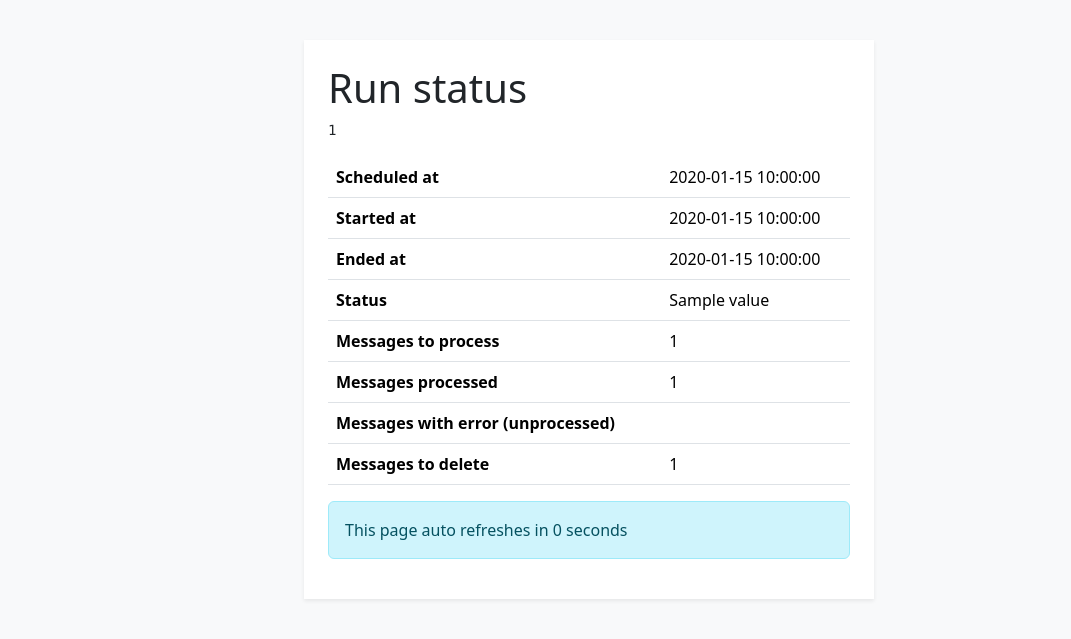
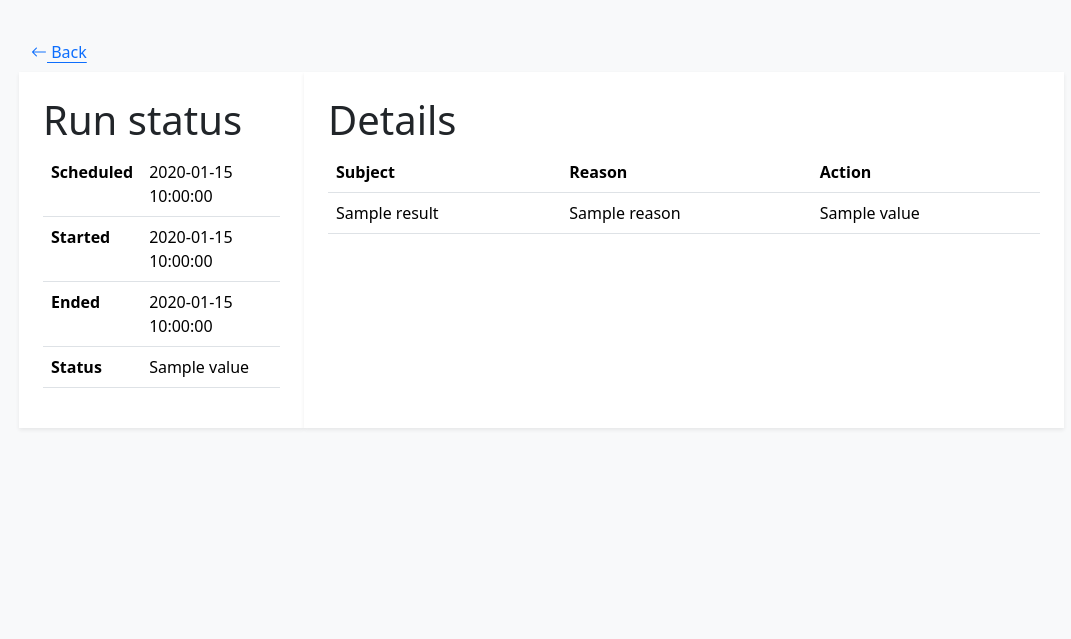
Before and after one commit to deep-learning-for-humans/spam-slaya, a Flask app: template app/templates/run_status.html in a window 1280 px wide. Shown: the top 639 px of the page, without its empty margins (51-1122 px from the left). Run offline with Flask 3, Linux system fonts and the light colour scheme; the template is opened without the code that fills it: most values are stand-ins (such as "Sample title", 1, 10 or a date in 2020).

Commit message:
Record reason & Better run status page
Also redirect to run_status once a run is scheduled

```diff
--- a/app/models.py
+++ b/app/models.py
@@ -57,6 +57,7 @@ class RunBatch(db.Model):
     batch_id = Column(UUID(as_uuid=True), default=uuid.uuid4)
     message_id = Column(String, nullable=False)
     subject = Column(String, nullable=True)
+    reason = Column(String, nullable=True)
     action = Column(Enum(MessageActionEnum), nullable=False, default=MessageActionEnum.TBD)
     errors = Column(String, nullable=True)
 
--- a/app/tasks.py
+++ b/app/tasks.py
@@ -184,6 +184,7 @@ def process_batch(credentials, batch_id, open_api_key):
                 print(f"Message {subject} Inference: {ai_inference}")
 
                 message.subject = subject
+                message.reason = ai_inference.reason
                 message.action = MessageActionEnum[ai_inference.action]
 
                 if ai_inference.action.upper() == "DELETE":
--- a/app/templates/run_status.html
+++ b/app/templates/run_status.html
@@ -3,33 +3,40 @@
 {% block title %}Run Status{% endblock %}
 
 {% block meta %}
+{% if model.run.status.value == "QUEUED" or model.run.status.value == "PROCESSING" %}
 <meta http-equiv="refresh" content="5" >
+{% endif %}
 {% endblock %}
 
 {% block body %}
 
+<div class="row mb-2">
+    <div class="col">
+        <a class="link-offset-2" href="{{ url_for('home') }}"><i class="bi-arrow-left"></i> Back</a>
+    </div>
+</div>
 <div class="row">
-    <div class="col-6 offset-3 bg-white shadow-sm p-4">
+    <div class="col-3 bg-white shadow-sm p-4">
         <h1>Run status</h1>
-        <pre>{{ model.run.id }}</pre>
         <table class="table table-hover">
             <tbody>
                 <tr>
-                    <th>Scheduled at</th>
+                    <th width="11">Scheduled</th>
                     <td>{{ model.run.scheduled_at.strftime("%Y-%m-%d %H:%M:%S") }}</td>
                 </tr>
                 <tr>
-                    <th>Started at</th>
-                    <td>{{ model.run.started_at.strftime("%Y-%m-%d %H:%M:%S") }}</td>
+                    <th>Started</th>
+                    <td>{{ model.run.started_at.strftime("%Y-%m-%d %H:%M:%S") if model.run.started_at }}</td>
                 </tr>
                 <tr>
-                    <th>Ended at</th>
+                    <th>Ended</th>
                     <td>{{ model.run.ended_at.strftime("%Y-%m-%d %H:%M:%S") if model.run.ended_at }}</td>
                 </tr>
                 <tr>
                     <th>Status</th>
                     <td>{{ model.run.status.value }}</td>
                 </tr>
+                <!--
                 <tr>
                     <th>Messages to process</th>
                     <td>{{ model.count }}</td>
@@ -46,12 +53,40 @@
                     <th>Messages to delete</th>
                     <td>{{ model.delete_count }}</td>
                 </tr>
+                -->
             </tbody>
         </table>
 
+        {% if model.run.status.value == "QUEUED" or model.run.status.value == "PROCESSING" %}
         <div class="alert alert-info" role="alert">
             This page auto refreshes in <span id="seconds-left"></span> seconds
         </div>
+        {% endif %}
+    </div>
+    <div class="col-8 bg-white shadow-sm p-4">
+        <h1>Details</h1>
+        <table class="table table-hover">
+            <thead>
+                <tr>
+                    <th>Subject</th>
+                    <th>Reason</th>
+                    <th>Action</th>
+                </tr>
+                {% for result in model.batch_results %}
+                {% if result.action.value != "TBD" %}
+                    <tr>
+                        <td>{{ result.subject }}</td>
+                        <td>{{ result.reason }}</td>
+                        <td>{{ result.action.value }}</td>
+                    </tr>
+                {% else %}
+                    <tr>
+                        <td colspan="3">Processing</td>
+                    </tr>
+                {% endif %}
+                {% endfor %}
+            </thead>
+        </table>
     </div>
 </div>
 
--- a/app/views.py
+++ b/app/views.py
@@ -175,7 +175,7 @@ def register_routes(app):
         run = schedule_bg_run(user_id)
         flash("Your run has been queued for processing")
 
-        return redirect(url_for("home"))
+        return redirect(url_for("run_status", run_id = run.id))
 
     @app.route("/run-status/<run_id>", methods=["GET"])
     def run_status(run_id):
@@ -225,7 +225,8 @@ def register_routes(app):
             "count": message_count,
             "process_count": message_process_count,
             "error_count": message_error_count,
-            "delete_count": message_delete_count
+            "delete_count": message_delete_count,
+            "batch_results": run_batches
         })
 
 
```
